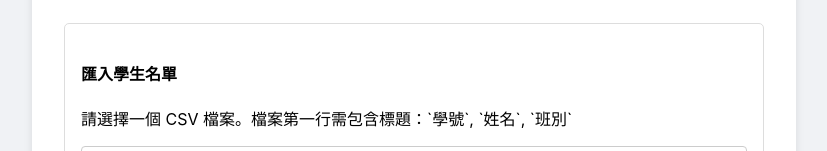
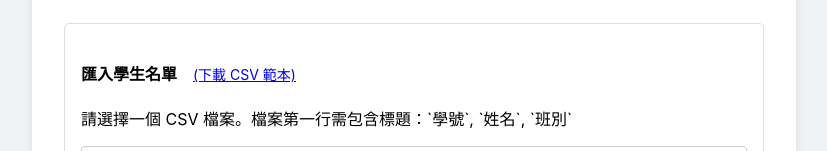
Before and after one commit to ckysams-lab/sports-reward-app, a React (Vite) app: page / in a window 1280 px wide. Both pictures are taken after a click on the button "管理員". Shown: the part 377-528 px from the top of the page, without its empty margins (226-1053 px from the left). Built offline with nearby package versions, Linux system fonts and the light colour scheme; no server answers.

Commit message:
Update App.jsx

```diff
--- a/src/App.jsx
+++ b/src/App.jsx
@@ -1,4 +1,4 @@
-// 版本 1.8 (最終修正版)
+// 版本 1.9
 import React, { useState, useEffect } from 'react';
 import Papa from 'papaparse';
 
@@ -204,7 +204,12 @@ function AdminView() {
         <div>
             <h2>管理員後台</h2>
             <div style={{ padding: '1rem', border: '1px solid #ddd', borderRadius: '5px', marginBottom: '2rem' }}>
-                <h4>匯入學生名單</h4>
+                <h4>
+                    匯入學生名單
+                    <a href="/template.csv" download="students_template.csv" style={{fontSize: '14px', marginLeft: '1rem', fontWeight: 'normal'}}>
+                        (下載 CSV 範本)
+                    </a>
+                </h4>
                 <p>請選擇一個 CSV 檔案。檔案第一行需包含標題：`學號`, `姓名`, `班別`</p>
                 <input type="file" accept=".csv" onChange={handleFileChange} disabled={uploading} />
                 <button onClick={handleUpload} disabled={uploading || !file} style={{marginTop: '1rem'}}>
```
